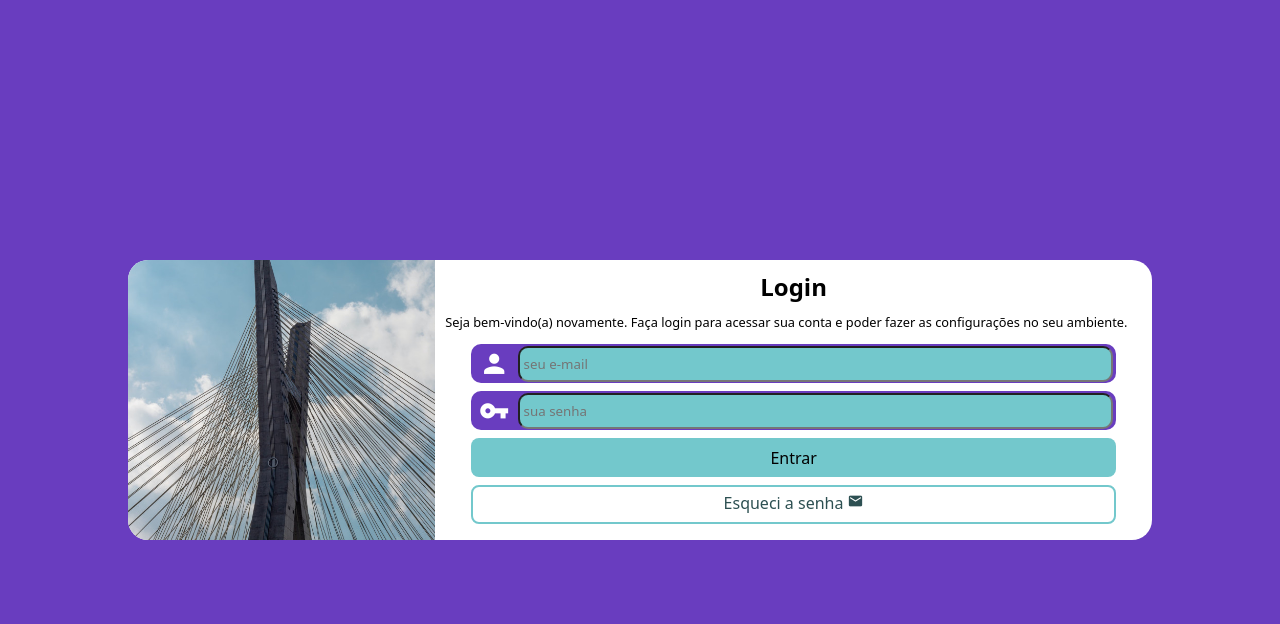
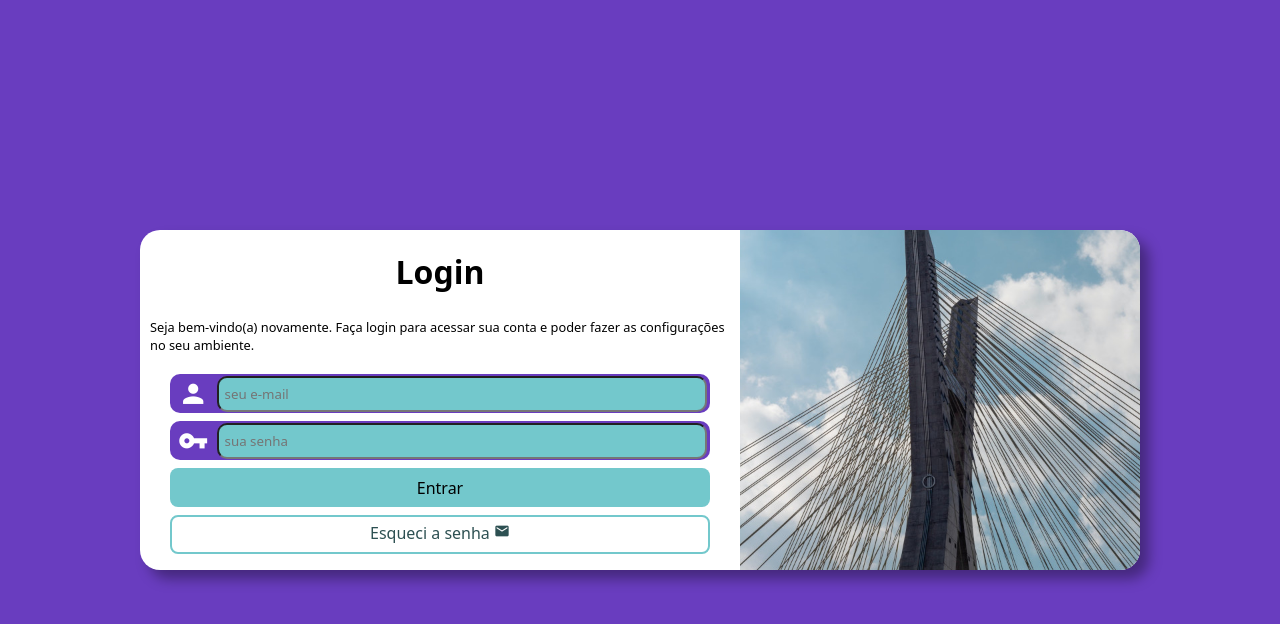
Before and after one commit to ArthurSalomaoo/Portif-lio-, a PHP site: page / in a window 1280 px wide. Shown: the top 624 px of the page. Run offline with PHP 8.4, Linux system fonts and the light colour scheme.

Commit message:
site terminado

```diff
--- a/Projeto-Login/css/media-query.css
+++ b/Projeto-Login/css/media-query.css
@@ -1,20 +1,54 @@
 @charset "UTF-8";
 
-@media screen and (min-width: 600px){
+@media screen and (min-width: 700px) {
 
     section#login {
         width: 80vw;
-        height: 280px;
+        height: 290px;
     }
     section#login > div#img{
         float: left;
         width: 30%;
         height: 100%;
+
     }
     #formulario{
         float: right;
         width: 70%;
     }
 
+}
 
+@media screen and (min-width: 992px) {
+
+    section#login {
+        width: 80vw;
+        height: 340px;
+    }
+    section#login > div#img{
+        float: right;
+        width: 40%;
+        height: 100%;
+
+    }
+    #formulario{
+        float: left;
+        width: 60%;
+    }
+
+    #formulario > h1 {
+        font-size: 2em;
+        margin-top: 10px;
+    }
+
+    #formulario > p {
+        font-size: 1.5em;
+        margin: 15px auto;
+    }
 }
+
+@media screen and (min-width: 1200px) {
+    section#login {
+        width: 1000px;
+    }
+}
--- a/Projeto-Login/css/style.css
+++ b/Projeto-Login/css/style.css
@@ -30,8 +30,11 @@ section#login {
     height: 510px;
     border-radius: 20px;
     overflow: hidden;
+    box-shadow: 9px 9px 13px rgba(0, 0, 0, 0.344);
 
     transform: translate(-50%, -50%);
+    transition: width .3s, height .3s;
+    transition-timing-function: ease;
 }
 
 #img {
@@ -78,6 +81,7 @@ label {
     margin-top: 2px;
     border-radius: 10px;
     transform: translateY(-2px);
+    padding-left: 2px;
 
 }
 
@@ -99,6 +103,7 @@ div.campo > i.material-icons {
     border-radius: 8px;
     cursor: pointer;
     font-size: 1em;
+
 }
 
 #esqueci {
```
